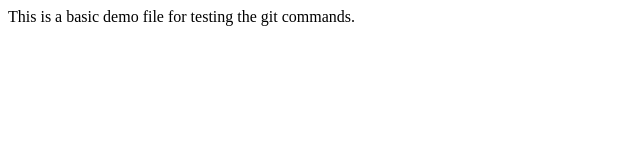
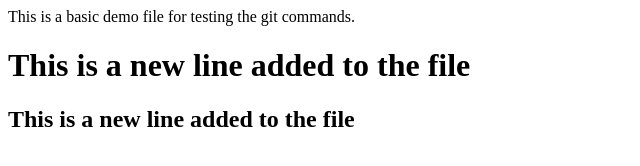
Before and after one commit to SwarajAnand/GFG_21_feb, a plain HTML site: page index.html in a window 1280 px wide. Shown: the whole page, without its empty margins (0-640 px from the left). Drawn offline with Linux system fonts and the light colour scheme.

Commit message:
changed the main index file

```diff
--- a/index.html
+++ b/index.html
@@ -7,5 +7,9 @@
 </head>
 <body>
     This is a basic demo file for testing the git commands.
+
+
+    <h1> This is a new line added to the file </h1>
+    <h2> This is a new line added to the file </h2>
 </body>
 </html>
```
